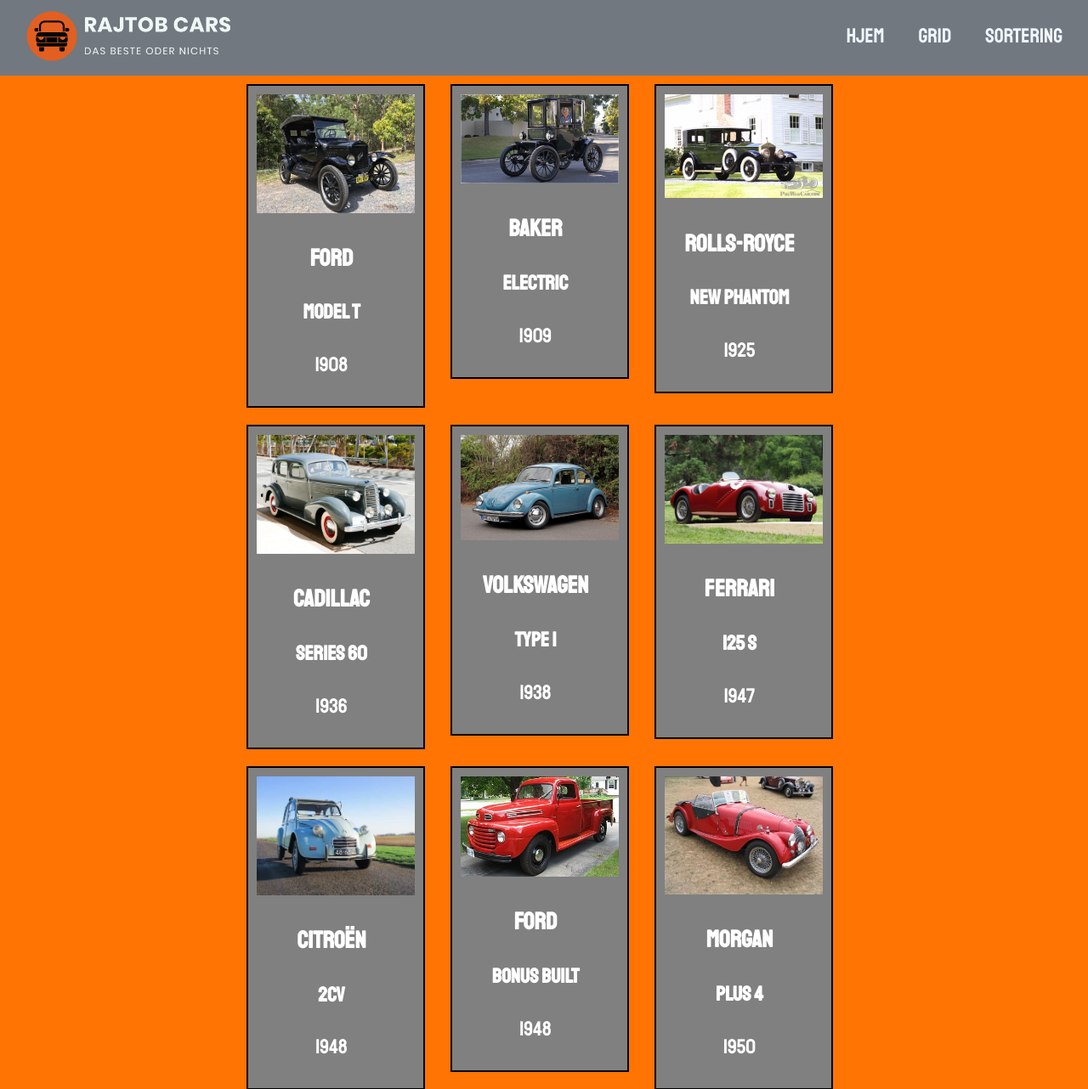
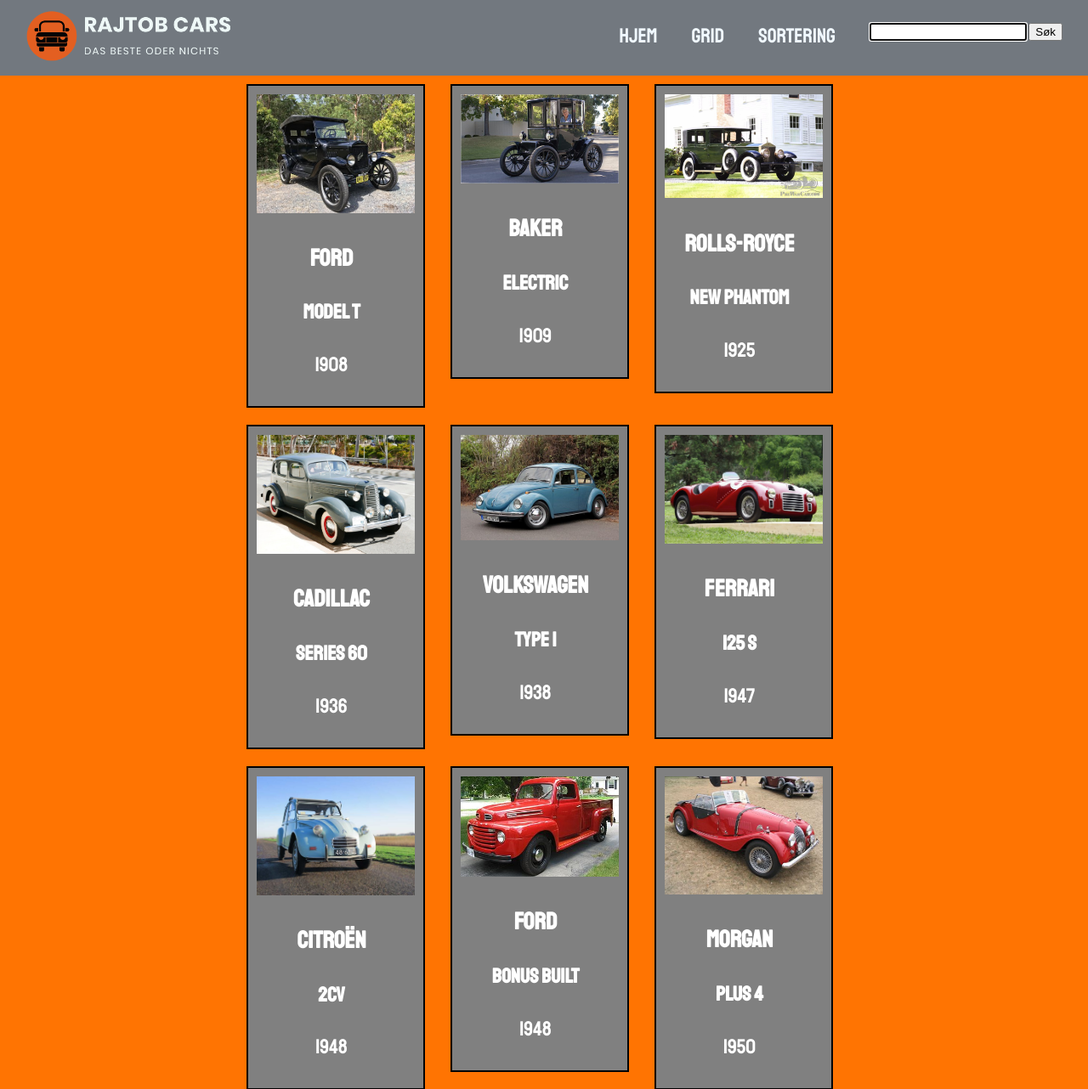
Before and after one commit to tobtim/biler, a Flask app: page /grid in a window 1280 px wide. Shown: the top 1282 px of the page at 85% size. Run offline with Flask 2, Linux system fonts and the light colour scheme; data comes from the database, SQL or seed files in the repository.

Commit message:
up to date

```diff
--- a/app.py
+++ b/app.py
@@ -1,4 +1,4 @@
-from flask import Flask, render_template
+from flask import Flask, render_template, request
 from flask_sqlalchemy import SQLAlchemy
 
 app = Flask(__name__)
@@ -50,10 +50,10 @@
     return render_template("bil.html", biler=biler)
 
 
-@app.route("/bil/<name>")
-def ekstra(name):
-    name = ustang
-    biler = db.engine.execute(f"SELECT * FROM biler WHERE modell LIKE %{name}%")
+@app.route("/car", methods=["GET"])
+def ekstra():
+    name = request.args.get("name")
+    biler = db.engine.execute(f"SELECT * FROM biler WHERE modell LIKE '%{name}%'")
 
     return render_template("ekstra.html", biler=biler)
 
--- a/static/css/main.css
+++ b/static/css/main.css
@@ -36,7 +36,7 @@
   margin-left: 20px;
   color: aliceblue;
 }
-nav a {
+nav a, form {
   color: aliceblue;
   padding: 10px;
   text-align: center;
@@ -53,6 +53,7 @@
   max-width: 700px;
   margin: auto;
   margin-top: 10px;
+  min-height: 500px;
 }
 
 #grid {
--- a/templates/aar.html
+++ b/templates/aar.html
@@ -20,6 +20,9 @@
           <a href="/">Hjem </a>
           <a href="/grid">Grid </a>
           <a href="/sortering">Sortering</a>
+          <form action="/car" method="get">
+            <input autocomplete="off" autofocus name="name" type="text">
+            <input type="submit" value="Søk">
       </nav>
     </header>
     <div id="pakker">
--- a/templates/bil.html
+++ b/templates/bil.html
@@ -20,6 +20,9 @@
           <a href="/grid">Grid </a>
           <a href="/bil">Ukas bil</a>
           <a href="/sortering">Sortering</a>
+          <form action="/car" method="get">
+            <input autocomplete="off" autofocus name="name" type="text">
+            <input type="submit" value="Søk">
       </nav>
     </header>
     <div id="pakker">
--- a/templates/grid.html
+++ b/templates/grid.html
@@ -20,6 +20,9 @@
           <a href="/">Hjem </a>
           <a href="/grid">Grid </a>
           <a href="/sortering">Sortering</a>
+          <form action="/car" method="get">
+            <input autocomplete="off" autofocus name="name" type="text">
+            <input type="submit" value="Søk">
       </nav>
     </header>
     <div id="pakker">
--- a/templates/index.html
+++ b/templates/index.html
@@ -19,7 +19,10 @@
             <a href="/">Hjem </a>
             <a href="/grid">Grid </a>
             <a href="/sortering">Sortering</a>
-            <a href="/bil">Søk</a>
+            <form action="/car" method="get">
+                <input autocomplete="off" autofocus name="name" type="text">
+                <input type="submit" value="Søk">
+            </form>
         </nav>
     </header>
     <div id=pakker>
--- a/templates/merke.html
+++ b/templates/merke.html
@@ -20,6 +20,9 @@
           <a href="/">Hjem </a>
           <a href="/grid">Grid </a>
           <a href="/sortering">Sortering</a>
+          <form action="/car" method="get">
+            <input autocomplete="off" autofocus name="name" type="text">
+            <input type="submit" value="Søk">
       </nav>
     </header>
     <div id="pakker">
--- a/templates/sortering.html
+++ b/templates/sortering.html
@@ -20,6 +20,9 @@
           <a href="/">Hjem </a>
           <a href="/grid">Grid </a>
           <a href="/sortering">Sortering</a>
+          <form action="/car" method="get">
+            <input autocomplete="off" autofocus name="name" type="text">
+            <input type="submit" value="Søk">
       </nav>
     </header>
       <div id="pakker">
```
Also changed, not shown: templates/ekstra.html (+4 -4 lines).
